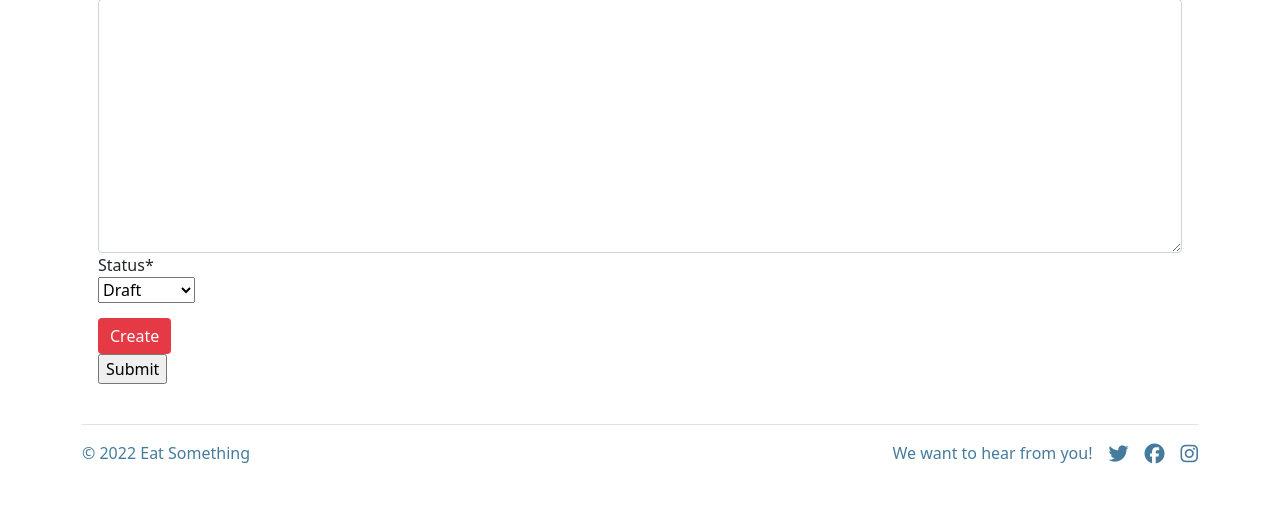
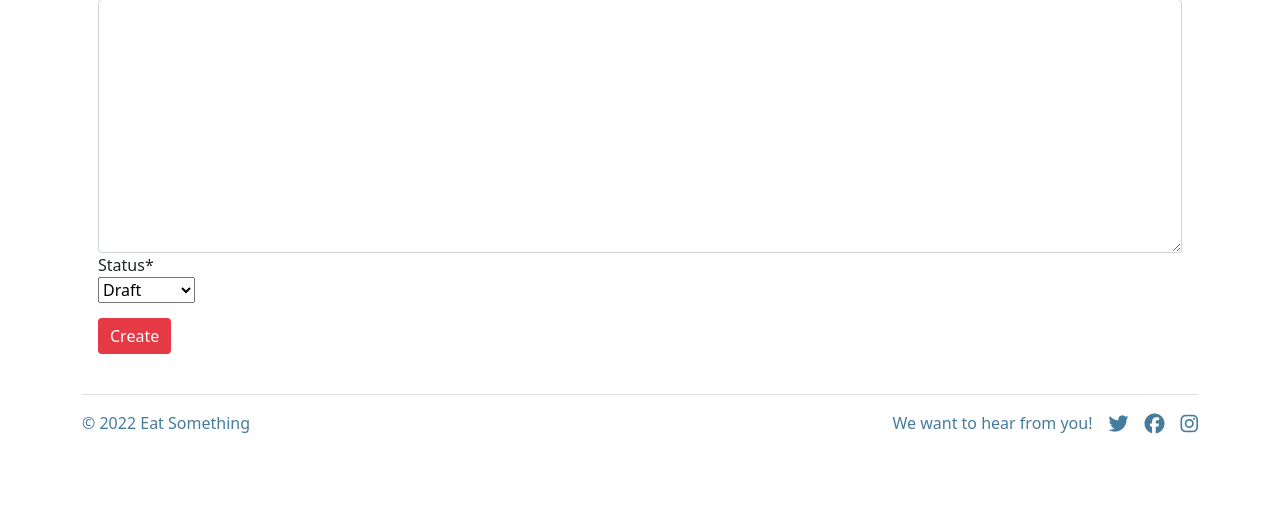
Before and after one commit to robindavidgames/ci-project04, a Django app: page /newpost in a window 1280 px wide. Shown: the part 647-1152 px from the top of the page. After the commit the page ends 1081 px from the top, so only its background shows below. Run offline with Django 3.2, Linux system fonts and the light colour scheme; the visitor is signed in with stand-in values (Sample User, id 1); some libraries are stand-ins or nearby versions.

Commit message:
Remove duplicate submit button from RecipePost.

```diff
--- a/templates/recipes/recipe_form.html
+++ b/templates/recipes/recipe_form.html
@@ -11,9 +11,7 @@
             <p>Posting as: {{ user.username }}</p>
             <form method="post" style="margin-top: 1.3em;">
                 {% csrf_token %}
-                <!-- {{ form.as_p }} -->
                 {% crispy form %}
-                <input type="submit" value="Submit">
             </form>
             {% else %}
             <p>You must be logged in to post a new recipe.</p>
```
